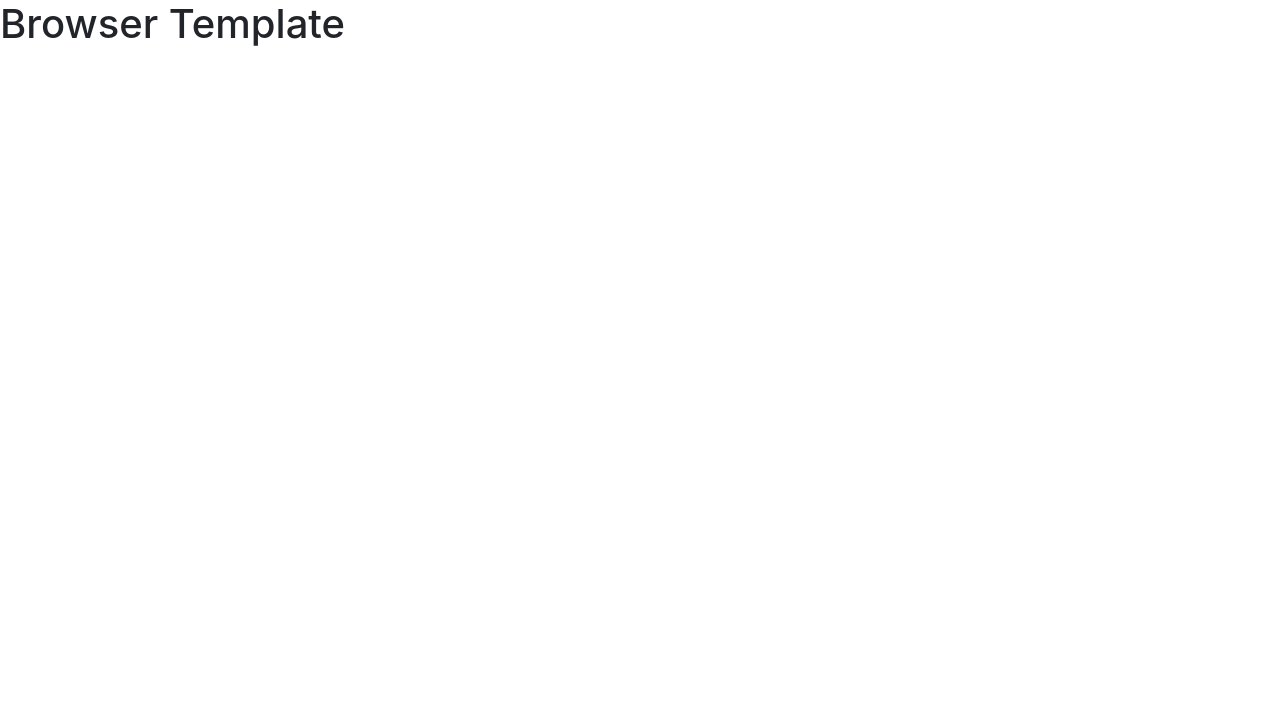
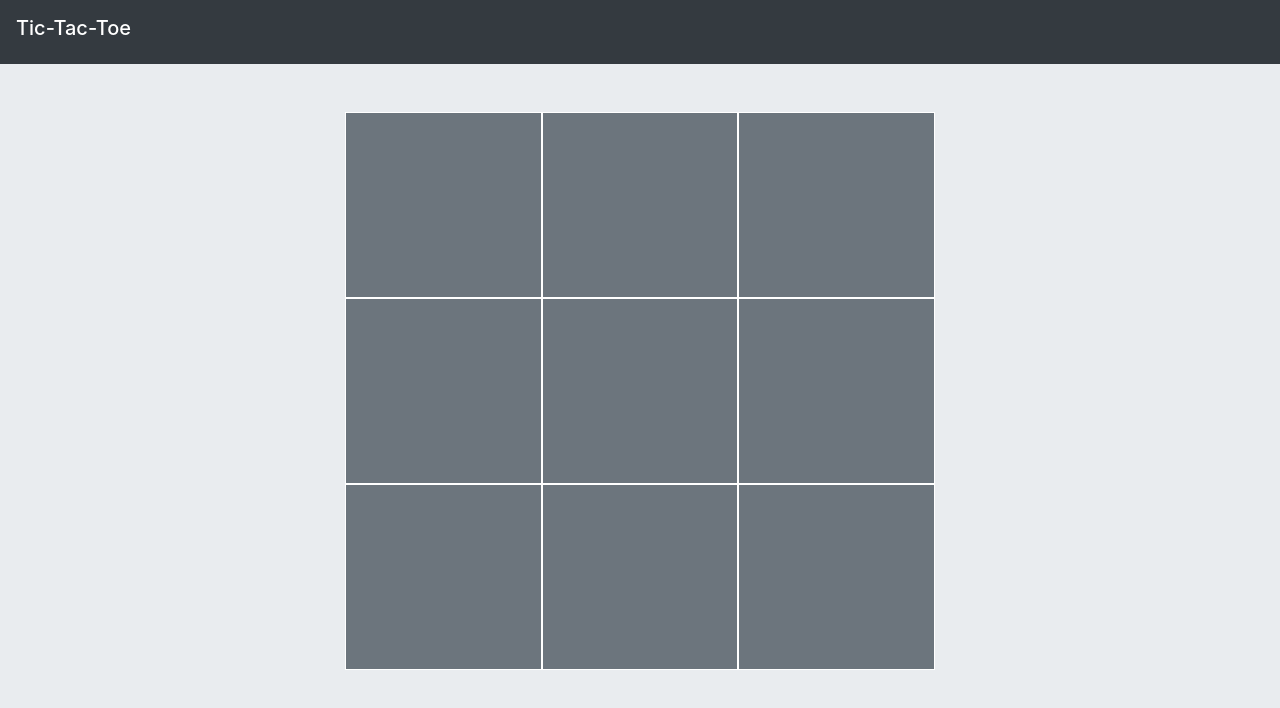
Before and after one commit to matthewjmontalto/tic-tac-toe, a website built with webpack: page index.html in a window 1280 px wide. Built offline with nearby package versions, Linux system fonts and the light colour scheme.

Commit message:
Game UI Basics
- create basic game board layout with initial styles.

```diff
--- a/assets/styles/index.scss
+++ b/assets/styles/index.scss
@@ -1 +1,29 @@
 @import '~bootstrap/scss/bootstrap';
+
+$alt-color: $cyan;
+$body-bg-color: $gray-200;
+$font-color: $light;
+
+body {
+  background-color: $body-bg-color;
+}
+
+.alt-color {
+  background-color: $alt-color;
+}
+
+.box {
+  align-items: center;
+  background-color: $secondary;
+  border: 1px solid $white;
+  color: $font-color;
+  display: flex;
+  height: 186px;
+  justify-content: center;
+}
+
+.game-board {
+  margin: 0 auto;
+  max-height: 560px;
+  max-width: 560px;
+}
--- a/index.html
+++ b/index.html
@@ -12,6 +12,29 @@
       <script src="public/application.js" type="text/javascript" charset="utf-8" defer></script>
     </head>
     <body>
-      <h1>Browser Template</h1>
+      <header>
+        <div class="conatiner">
+          <nav class="navbar navbar-expand-lg navbar-dark bg-dark">
+            <h1 class="navbar-brand">Tic-Tac-Toe</h1>
+          </nav>
+        </div>
+      </header>
+      <main>
+        <section class="game-board">
+          <div class="conatiner my-5">
+            <div class="row">
+              <div class="box col-4"></div>
+              <div class="box col-4"></div>
+              <div class="box col-4"></div>
+              <div class="box col-4"></div>
+              <div class="box col-4"></div>
+              <div class="box col-4"></div>
+              <div class="box col-4"></div>
+              <div class="box col-4"></div>
+              <div class="box col-4"></div>
+            </div>
+          </div>
+        </section>
+      </main>
     </body>
 </html>
```
